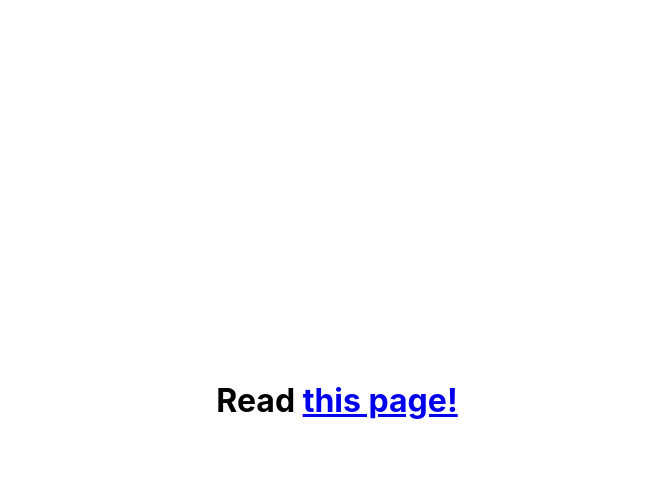
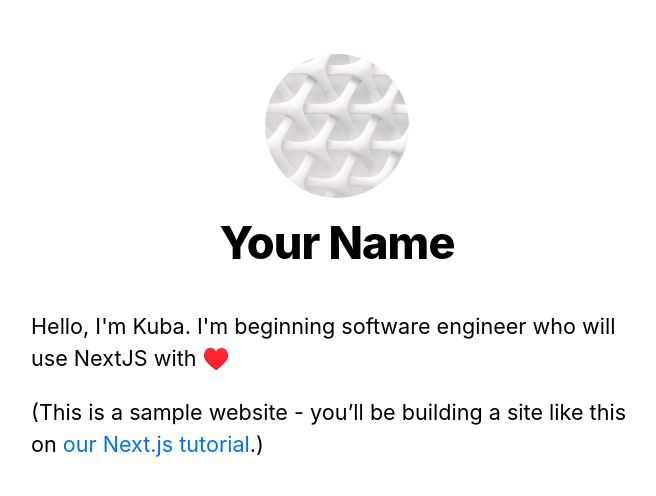
Before and after one commit to jakubk3697/Internships, a Next.js app in the folder 1. NextJS docs/: page / in a window 1280 px wide. Shown: the top 496 px of the page, without its empty margins (303-959 px from the left). Built offline with nearby package versions, Linux system fonts and the light colour scheme.

Commit message:
Handling styles in NextJS - global.css, utils modules and layout module

```diff
--- a/1. NextJS docs/components/layout.js
+++ b/1. NextJS docs/components/layout.js
@@ -1,5 +1,69 @@
+import Head from 'next/head';
+import Image from 'next/image';
 import styles from '../styles/components/layout.module.css';
+import utilStyles from '../styles/utils.module.css';
+import Link from 'next/link';
 
-export default function Layout({ children }) {
-    return <div className={styles.container}>{children}</div>;
+const name = 'Your Name';
+export const siteTitle = 'Next.js Sample Website';
+
+export default function Layout({ children, home }) {
+  return (
+    <div className={styles.container}>
+      <Head>
+        <link rel="icon" href="/favicon.ico" />
+        <meta
+          name="description"
+          content="Learn how to build a personal website using Next.js"
+        />
+        <meta
+          property="og:image"
+          content={`https://og-image.vercel.app/${encodeURI(
+            siteTitle,
+          )}.png?theme=light&md=0&fontSize=75px&images=https%3A%2F%2Fassets.vercel.com%2Fimage%2Fupload%2Ffront%2Fassets%2Fdesign%2Fnextjs-black-logo.svg`}
+        />
+        <meta name="og:title" content={siteTitle} />
+        <meta name="twitter:card" content="summary_large_image" />
+      </Head>
+      <header className={styles.header}>
+        {home ? (
+          <>
+            <Image
+              priority
+              src="/images/profile.jpg"
+              className={utilStyles.borderCircle}
+              height={144}
+              width={144}
+              alt=""
+            />
+            <h1 className={utilStyles.heading2Xl}>{name}</h1>
+          </>
+        ) : (
+          <>
+            <Link href="/">
+              <Image
+                priority
+                src="/images/profile.jpg"
+                className={utilStyles.borderCircle}
+                height={108}
+                width={108}
+                alt=""
+              />
+            </Link>
+            <h2 className={utilStyles.headingLg}>
+              <Link href="/" className={utilStyles.colorInherit}>
+                {name}
+              </Link>
+            </h2>
+          </>
+        )}
+      </header>
+      <main>{children}</main>
+      {!home && (
+        <div className={styles.backToHome}>
+          <Link href="/">← Back to home</Link>
+        </div>
+      )}
+    </div>
+  );
 }
--- a/1. NextJS docs/pages/_app.js
+++ b/1. NextJS docs/pages/_app.js
@@ -5,6 +5,8 @@
 //  - Add global metadata
 //  - Add global analytics
 
+import '../styles/global.css';
+
 export default function App({ Component, pageProps }) {
     return <Component {...pageProps} />;
 }
--- a/1. NextJS docs/pages/index.js
+++ b/1. NextJS docs/pages/index.js
@@ -1,72 +1,23 @@
 import Head from 'next/head';
 import Link from 'next/link';
 import styles from '../styles/Home.module.css';
+import Layout from '../components/layout';
+import { siteTitle } from '../components/layout';
+import utilStyles from '../styles/utils.module.css';
 
 export default function Home() {
   return (
-    <>
+    <Layout home>
       <Head>
-        <title>Custom title</title>
-        <link rel="icon" href="/favicon.ico" />
+        <title>{siteTitle}</title>
       </Head>
-      <div className={styles.container}>
-        <h1 className="title">
-          Read <Link href="/posts/first-post">this page!</Link>
-        </h1>
-      </div>
-
-      <style jsx>{`
-        main {
-          padding: 5rem 0;
-          flex: 1;
-          display: flex;
-          flex-direction: column;
-          justify-content: center;
-          align-items: center;
-        }
-        footer {
-          width: 100%;
-          height: 100px;
-          border-top: 1px solid #eaeaea;
-          display: flex;
-          justify-content: center;
-          align-items: center;
-        }
-        footer img {
-          margin-left: 0.5rem;
-        }
-        footer a {
-          display: flex;
-          justify-content: center;
-          align-items: center;
-          text-decoration: none;
-          color: inherit;
-        }
-        code {
-          background: #fafafa;
-          border-radius: 5px;
-          padding: 0.75rem;
-          font-size: 1.1rem;
-          font-family: Menlo, Monaco, Lucida Console, Liberation Mono,
-            DejaVu Sans Mono, Bitstream Vera Sans Mono, Courier New, monospace;
-        }
-      `}</style>
-
-      <style jsx global>{`
-        html,
-        body {
-          padding: 0;
-          margin: 0;
-          font-family: -apple-system, BlinkMacSystemFont, Segoe UI, Roboto,
-            Oxygen, Ubuntu, Cantarell, Fira Sans, Droid Sans, Helvetica Neue,
-            sans-serif;
-        }
-        * {
-          box-sizing: border-box;
-        }
-      `}</style>
-    </>
-
-
-  )
+      <section className={utilStyles.headingMd}>
+        <p>Hello, I'm Kuba. I'm beginning software engineer who will use NextJS with ♥️ </p>
+        <p>
+          (This is a sample website - you’ll be building a site like this on{' '}
+          <a href="https://nextjs.org/learn">our Next.js tutorial</a>.)
+        </p>
+      </section>
+    </Layout>
+  );
 }
--- a/1. NextJS docs/styles/components/layout.module.css
+++ b/1. NextJS docs/styles/components/layout.module.css
@@ -2,5 +2,14 @@
     max-width: 36rem;
     padding: 0 1rem;
     margin: 3rem auto 6rem;
-    text-align: center;
 }
+
+.header {
+    display: flex;
+    flex-direction: column;
+    align-items: center;
+}
+
+.backToHome {
+    margin: 3rem 0 0;
+}
--- /dev/null
+++ b/1. NextJS docs/styles/global.css
@@ -0,0 +1,27 @@
+html,
+body {
+  padding: 0;
+  margin: 0;
+  font-family: -apple-system, BlinkMacSystemFont, Segoe UI, Roboto, Oxygen, Ubuntu,
+    Cantarell, Fira Sans, Droid Sans, Helvetica Neue, sans-serif;
+  line-height: 1.6;
+  font-size: 18px;
+}
+
+* {
+  box-sizing: border-box;
+}
+
+a {
+  color: #0070f3;
+  text-decoration: none;
+}
+
+a:hover {
+  text-decoration: underline;
+}
+
+img {
+  max-width: 100%;
+  display: block;
+}
--- a/1. NextJS docs/styles/globals.css
+++ /dev/null
@@ -1,38 +0,0 @@
-html,
-body {
-  padding: 0;
-  margin: 0;
-  font-family: Inter, -apple-system, BlinkMacSystemFont, Segoe UI, Roboto,
-    Oxygen, Ubuntu, Cantarell, Fira Sans, Droid Sans, Helvetica Neue, sans-serif;
-}
-
-a {
-  color: inherit;
-  text-decoration: none;
-}
-
-* {
-  box-sizing: border-box;
-}
-
-img {
-  max-width: 100%;
-  height: auto;
-}
-
-h1,
-h2,
-p,
-ul {
-  margin: 0;
-}
-
-ul {
-  padding: 0;
-  list-style: none;
-}
-
-button {
-  padding: 0.5rem 1rem;
-  font-weight: bold;
-}
--- /dev/null
+++ b/1. NextJS docs/styles/utils.module.css
@@ -0,0 +1,52 @@
+.heading2Xl {
+    font-size: 2.5rem;
+    line-height: 1.2;
+    font-weight: 800;
+    letter-spacing: -0.05rem;
+    margin: 1rem 0;
+}
+
+.headingXl {
+    font-size: 2rem;
+    line-height: 1.3;
+    font-weight: 800;
+    letter-spacing: -0.05rem;
+    margin: 1rem 0;
+}
+
+.headingLg {
+    font-size: 1.5rem;
+    line-height: 1.4;
+    margin: 1rem 0;
+}
+
+.headingMd {
+    font-size: 1.2rem;
+    line-height: 1.5;
+}
+
+.borderCircle {
+    border-radius: 9999px;
+}
+
+.colorInherit {
+    color: inherit;
+}
+
+.padding1px {
+    padding-top: 1px;
+}
+
+.list {
+    list-style: none;
+    padding: 0;
+    margin: 0;
+}
+
+.listItem {
+    margin: 0 0 1.25rem;
+}
+
+.lightText {
+    color: #666;
+}
```
